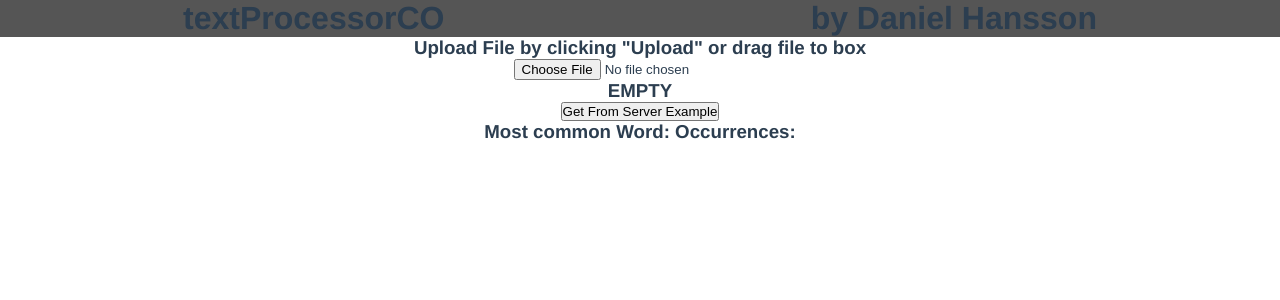
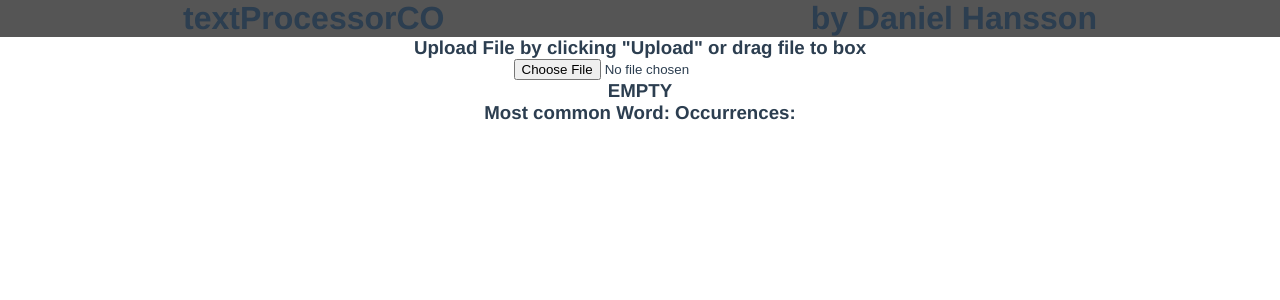
Before and after one commit to ChocoDream/hiq-coding-test, a Vue app in the folder client/: page / in a window 1280 px wide. Shown: the top 300 px of the page. Built offline with nearby package versions, Linux system fonts and the light colour scheme.

Commit message:
Removed test code
Button, vuex get remained

```diff
--- a/client/src/components/Previewer.vue
+++ b/client/src/components/Previewer.vue
@@ -1,9 +1,9 @@
 <template>
   <div>
-    <button @click="getFromServer">Get From Server Example</button>
     <div v-if="processedData">
       <h3>
-        Most common Word: {{ processedData.mostCommonWord }} Occurrences: {{processedData.occurrences}}
+        Most common Word: {{ processedData.mostCommonWord }} Occurrences:
+        {{ processedData.occurrences }}
       </h3>
       <p>
         {{ processedData.content }}
@@ -19,11 +19,6 @@ export default {
       return this.$store.state.processedFile;
     },
   },
-  methods: {
-    async getFromServer() {
-      await this.$store.dispatch("getFileFromServer")
-    }
-  }
 };
 </script>
 
--- a/client/store.js
+++ b/client/store.js
@@ -47,7 +47,6 @@ const store = new Vuex.Store({
           return response.json();
         })
         .then((data) => {
-          console.log(data);
           commit("setProcessedFile", { value: data });
         });
     },
```
